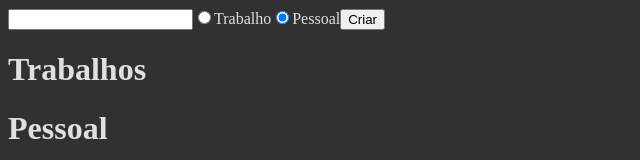
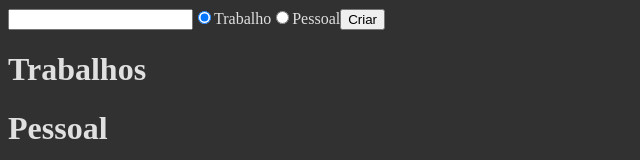
Before and after one commit to Elesiann/foursales-todo-app, a React (Create React App) app: page / in a window 1280 px wide. Shown: the top 160 px of the page, without its empty margins (0-640 px from the left). Built offline with nearby package versions, Linux system fonts and the light colour scheme.

Commit message:
fixing label order

```diff
--- a/src/App.js
+++ b/src/App.js
@@ -4,8 +4,8 @@ import React, { useState } from "react";
 export function App() {
   const [values, setValues] = useState({
     atividade: "",
-    trabalho: false,
-    pessoal: true,
+    trabalho: true,
+    pessoal: false,
   });
 
   const [atividades, setAtividades] = useState([]);
@@ -41,6 +41,7 @@ export function App() {
         {/* <textarea name="" id="" cols="20" rows="5" placeholder="Descrição"></textarea> <br /> */}
         <input
           name="trabalho"
+          id="trabalho"
           type="radio"
           checked={values.trabalho}
           onChange={() => {
@@ -51,13 +52,14 @@ export function App() {
 
         <input
           name="pessoal"
+          id="pessoal"
           type="radio"
           checked={values.pessoal}
           onChange={() => {
             setValues({ ...values, trabalho: false, pessoal: true });
           }}
         />
-        <label htmlFor="trabalho">Pessoal</label>
+        <label htmlFor="pessoal">Pessoal</label>
 
         <button type="submit">Criar</button>
       </form>
```
